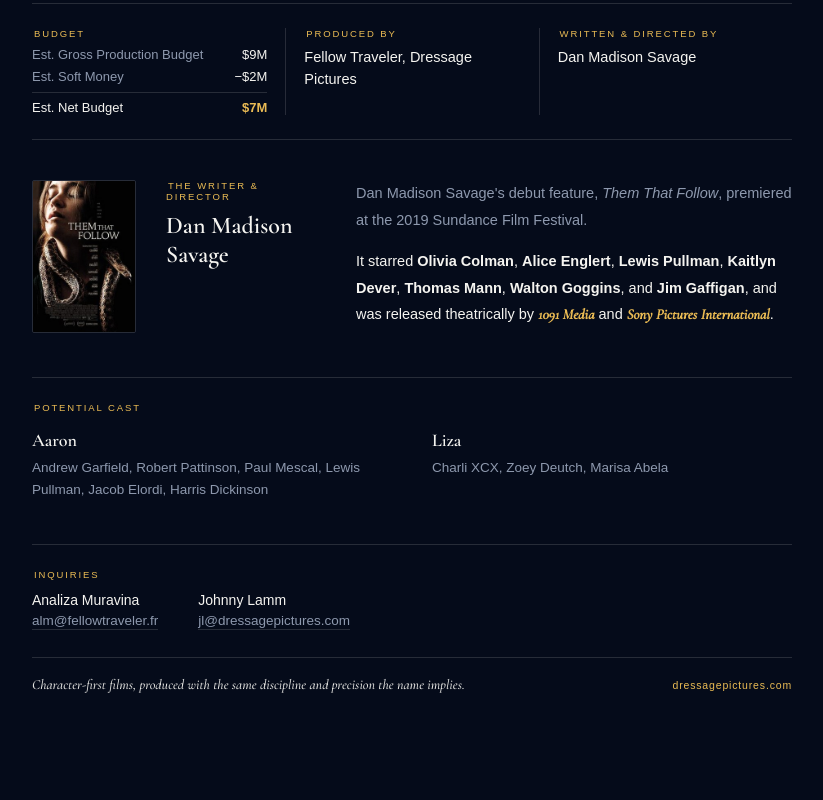
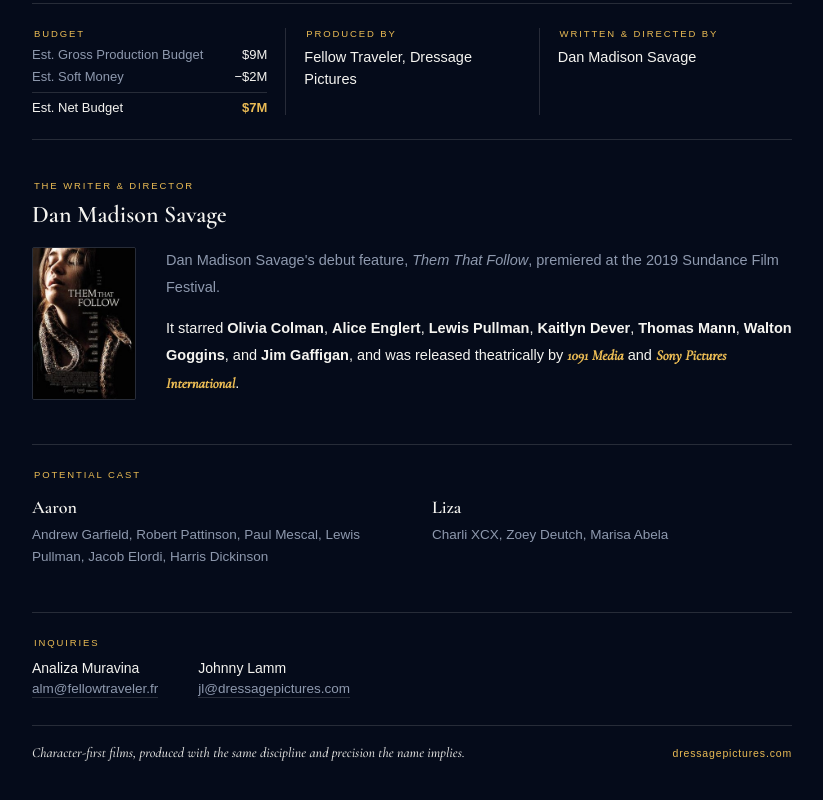
Before and after one commit to DressagePictures/dressagepictures-website, a plain HTML site: page thirst.html in a window 1280 px wide. Shown: the part 1036-1836 px from the top of the page, without its empty margins (228-1051 px from the left). Before the commit the page ends 1807 px from the top, so only its background shows below. Drawn offline with nearby package versions, Linux system fonts and the light colour scheme.

Commit message:
Align Them That Follow poster with director bio text

```diff
--- a/thirst.html
+++ b/thirst.html
@@ -125,12 +125,12 @@
   .budget-row.net .b-label { color: var(--paper); }
   .budget-row.net .b-amt { color: var(--gold); font-weight: 600; }
 
-  .director { display: flex; gap: 30px; flex-wrap: wrap; margin-bottom: 44px; }
+  .director { display: flex; flex-direction: column; gap: 18px; margin-bottom: 44px; }
+  .director-row { display: flex; gap: 30px; flex-wrap: wrap; }
   .director .col-poster { flex: 0 0 104px; }
   .director .col-poster img {
     width: 100%; display: block; border-radius: 2px; border: 1px solid var(--line);
   }
-  .director .col-label { flex: 0 0 160px; }
   .director .col-label .label {
     font-size: 9.5px; letter-spacing: 0.2em; text-indent: 0.2em; text-transform: uppercase;
     color: var(--gold); margin: 0 0 9px;
@@ -234,16 +234,18 @@
   </div>
 
   <div class="director">
-    <div class="col-poster">
-      <img src="assets/them-that-follow-poster.jpg" alt="Them That Follow poster">
-    </div>
     <div class="col-label">
       <p class="label">The Writer &amp; Director</p>
       <p class="name">Dan Madison Savage</p>
     </div>
+    <div class="director-row">
+    <div class="col-poster">
+      <img src="assets/them-that-follow-poster.jpg" alt="Them That Follow poster">
+    </div>
     <div class="col-body">
       <p>Dan Madison Savage's debut feature, <em>Them That Follow</em>, premiered at the 2019 Sundance Film Festival.</p>
       <p class="credits-line">It starred <strong>Olivia Colman</strong>, <strong>Alice Englert</strong>, <strong>Lewis Pullman</strong>, <strong>Kaitlyn Dever</strong>, <strong>Thomas Mann</strong>, <strong>Walton Goggins</strong>, and <strong>Jim Gaffigan</strong>, and was released theatrically by <span class="dist">1091 Media</span> and <span class="dist">Sony Pictures International</span>.</p>
+    </div>
     </div>
   </div>
 
```
